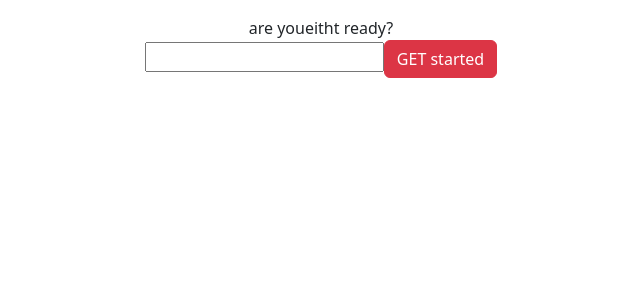
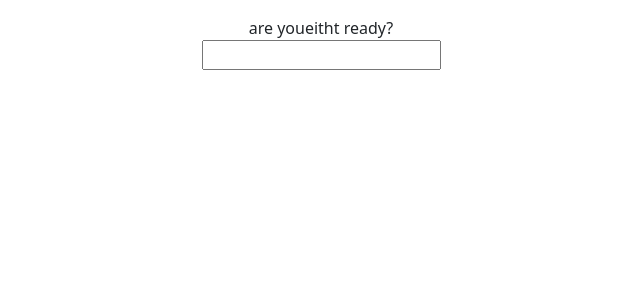
Before and after one commit to nisarg902/react-shopping, a React (Create React App) app: page / in a window 1280 px wide. Shown: the top 300 px of the page, without its empty margins (319-959 px from the left). Built offline with nearby package versions, Linux system fonts and the light colour scheme.

Commit message:
auto update

```diff
--- a/src/components/NetflixRegisterComponents.js
+++ b/src/components/NetflixRegisterComponents.js
@@ -3,8 +3,10 @@ export default function NetflixRegisterComponents() {
 
     are youeitht ready?
        <div>
-         <input type="email"></input>
-         <button className="btn btn-danger">GET started </button>
+         <input type="email">
+
+         </input>
+
 
        </div>
     </div>;
```
